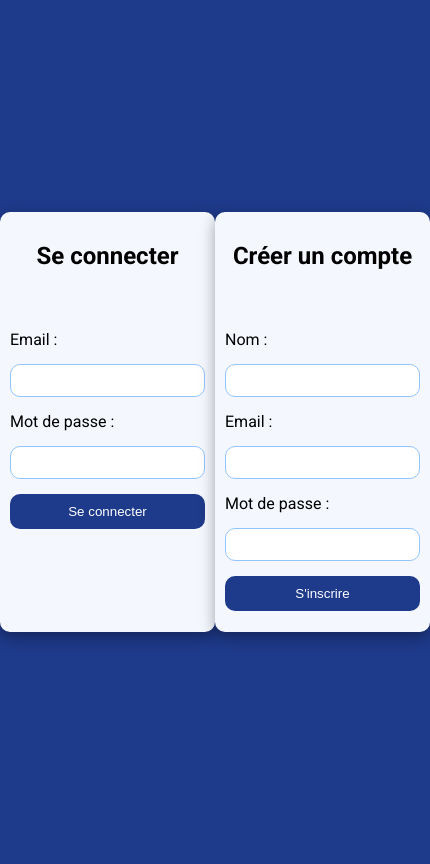
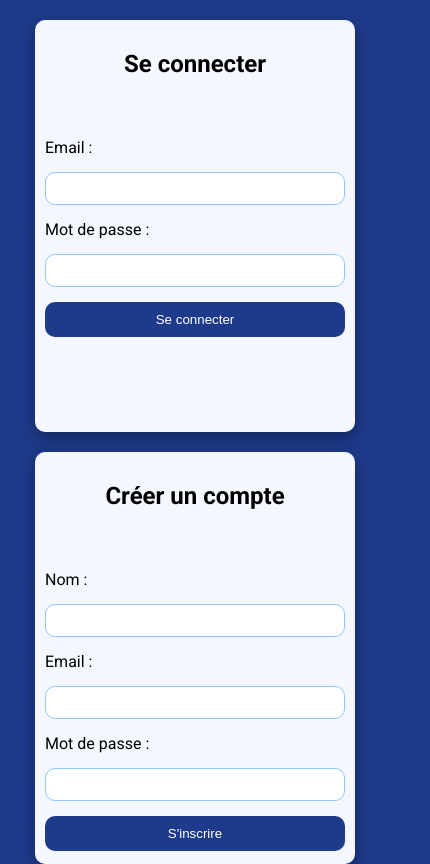
Before and after one commit to BerangereBr/Todolist, a React (Vite) app in the folder frontend/: page / in a window 390 px wide. Shown: the whole page, 430 px wide, since content can reach past the window. Built offline with nearby package versions, Linux system fonts and the light colour scheme; no server answers.

Commit message:
ajout token lors de la creation du compte/ amélioration front taille mobile

```diff
--- a/frontend/src/styles/connexion.scss
+++ b/frontend/src/styles/connexion.scss
@@ -7,6 +7,12 @@
     width: 100vw;
     height: 100vh;
     background-color: $blue-900;
+
+    @media (max-width:680px) {
+        flex-direction: column;
+        margin-top: 20px;
+        gap: 20px;
+    }
 }
 
 .login-container,
--- a/frontend/src/styles/dashboard.scss
+++ b/frontend/src/styles/dashboard.scss
@@ -40,6 +40,10 @@
         display: grid;
         grid-template-columns: 30% 70%;
         width: 80%;
+
+        @media (max-width:724px) {
+            grid-template-columns: 40% 60%;
+        }
 
         .todolists-names {
             display: flex;
```
Also changed, not shown: 1 other file (tests, documents, lock files or other folders).
